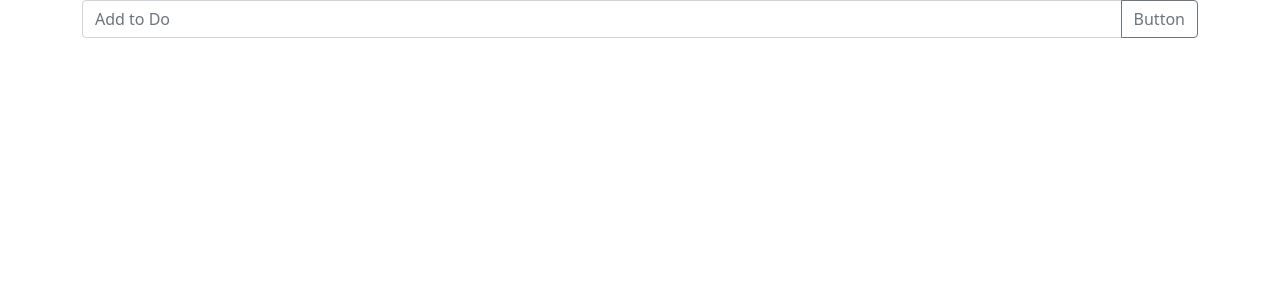
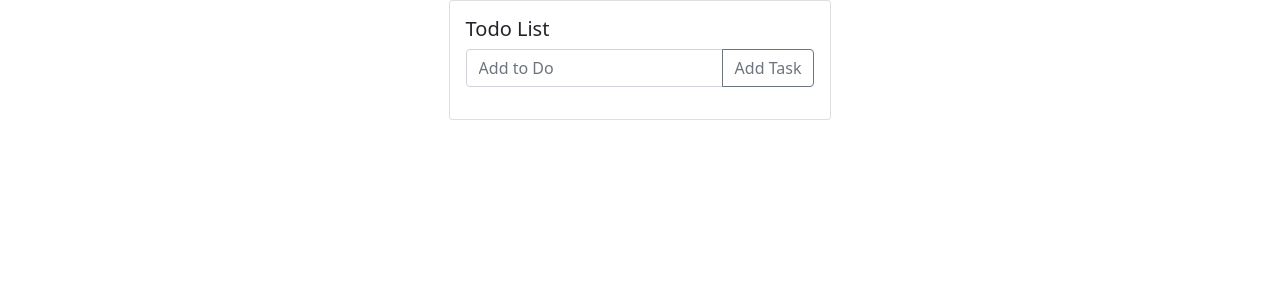
Before and after one commit to robcmp/todolist-react, a React (Create React App) app: page / in a window 1280 px wide. Shown: the top 300 px of the page. Built offline with nearby package versions, Linux system fonts and the light colour scheme.

Commit message:
added html to look the design better

```diff
--- a/src/Todolist.js
+++ b/src/Todolist.js
@@ -1,4 +1,5 @@
 import React, { useState } from "react";
+
 
 const TodoList = () => {
     let [addTask, setTask] = useState('');
@@ -18,21 +19,29 @@ const TodoList = () => {
     }
 
     return (
+        <div className="d-flex justify-content-center">
+            <div class="card" >
+
+                <div class="card-body">
+                    <h5 class="card-title">Todo List</h5>
                     <div>
                         <div className="input-group mb-3">
                             <input type="text" value={addTask} className="form-control" placeholder="Add to Do" aria-label="Add to Do" aria-describedby="button-addon2" onChange={valueChange} />
-                <button className="btn btn-outline-secondary" type="button" id="button-addon2" onClick={addingToDo}>Button</button>
+                            <button className="btn btn-outline-secondary" type="button" id="button-addon2" onClick={addingToDo}>Add Task</button>
                         </div>
 
-            <ul>
+                        <ul className="list-group">
                             {
-                    addList.map((li, key) => <li key={key} onClick={() => {
+                                addList.map((li, key) => <li className="list-group-item list-group-item-info" key={key} >{li}<span className="ps-5"><button onClick={() => {
                                     deleteTask(key);
-                    }}>{li}</li>)
+                                }}><i class="bi bi-x"></i></button></span></li>)
                             }
                         </ul>
 
                     </div >
+                </div>
+            </div>
+        </div>
 
     );
 }
```
Lines whose indentation alone changed are shown as unchanged.
